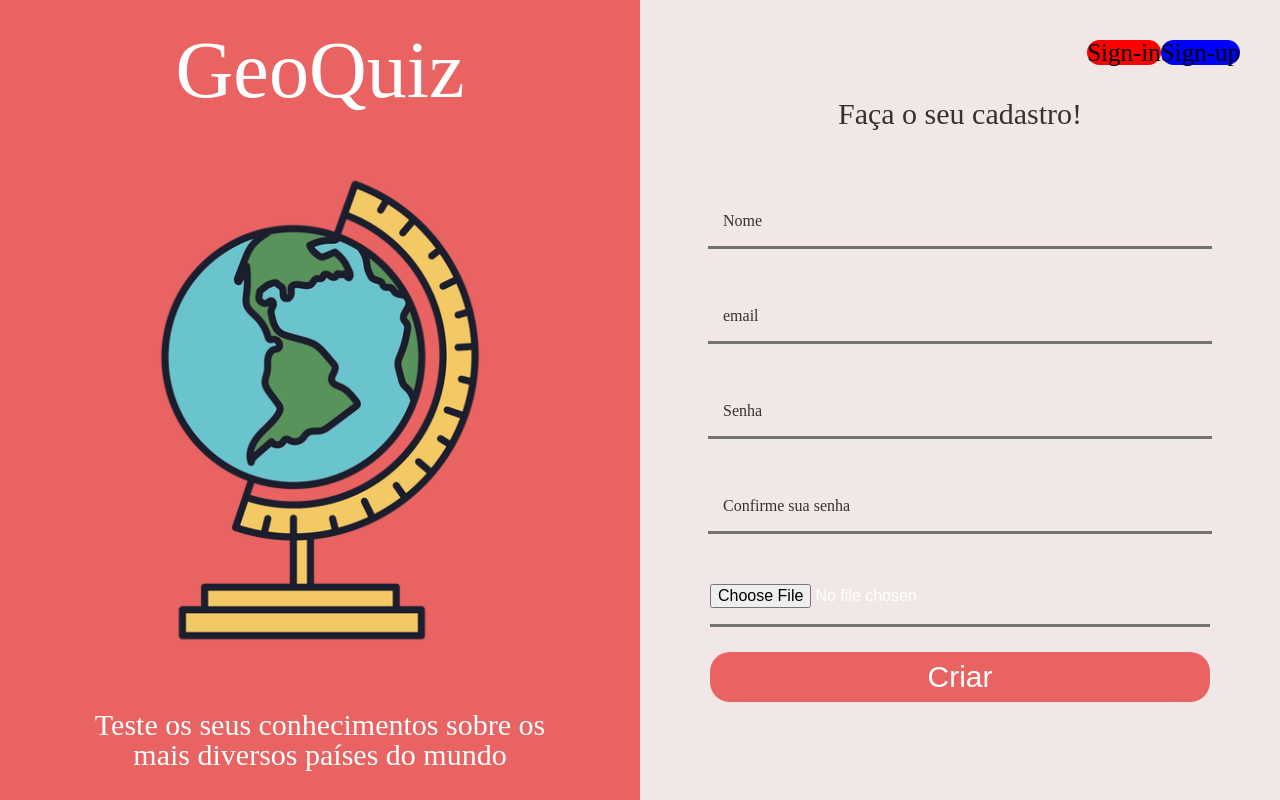
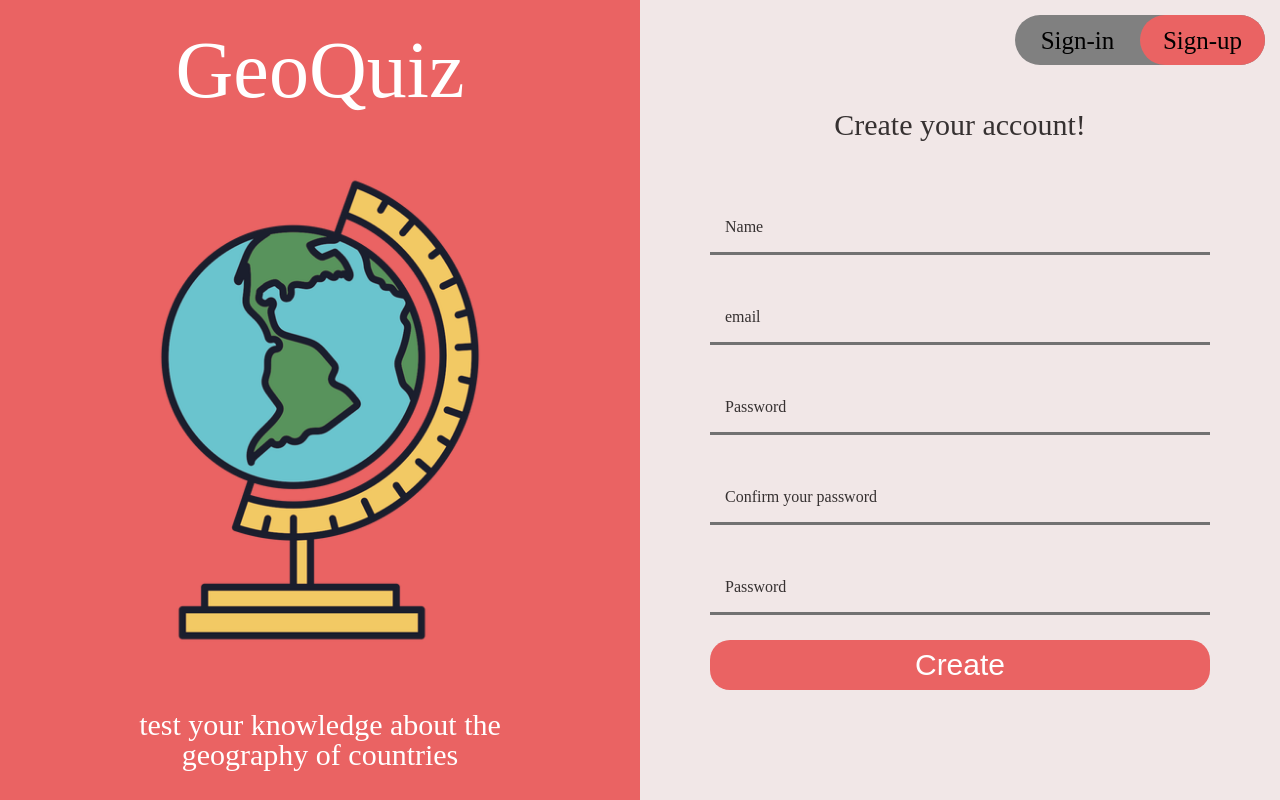
Before and after one commit to marcojr73/projeto22-geoQuiz, a React (Create React App) app: page /sign-up in a window 1280 px wide. Built offline with nearby package versions, Linux system fonts and the light colour scheme; a web font is replaced by a local one.

Commit message:
adjuste togle button login screen

```diff
--- a/src/assets/styles/style.css
+++ b/src/assets/styles/style.css
@@ -4,3 +4,8 @@
     --cor-back: #F1E7E7;
     font-family: 'Coustard', serif;
 }
+
+*{
+    text-decoration: none;
+    box-sizing: border-box;
+}
--- a/src/componentes/home/quizzes/ContainerQuizzes.jsx
+++ b/src/componentes/home/quizzes/ContainerQuizzes.jsx
@@ -8,7 +8,7 @@ export const ContainerQuizzes = styled.main`
     flex-direction: column;
     align-items: center;
     justify-content: center;
-    margin-top: 15vh;
+    margin-top: 25vh;
 
     h1{
         text-align: center;
--- a/src/componentes/home/quizzes/Quizzes.jsx
+++ b/src/componentes/home/quizzes/Quizzes.jsx
@@ -8,14 +8,11 @@ import react from "react";
 import { authContext } from "../../../provider/authProvider";
 
 export function Quizzes(){
-    const { setQuiz, setLevel } = react.useContext(authContext)
 
     const navigate = useNavigate()
 
     function selectQuiz(quiz, level){
 
-        // setQuiz(quiz)
-        // setLevel(level)
         localStorage.setItem("quiz", quiz)
         localStorage.setItem("level", level)
 
--- a/src/componentes/home/ranking/Ranking.jsx
+++ b/src/componentes/home/ranking/Ranking.jsx
@@ -7,7 +7,7 @@ export function Ranking({ranking}){
         ranking !== undefined ?
         <ContainerRanking>
             <GiLaurelsTrophy className="podium"/>
-            <h1>The best players of the week</h1>
+            <h1>The best players of the day</h1>
             {ranking.map((rank, index) => {
                 return (
                     <ul>
--- a/src/componentes/quiz/Quiz.jsx
+++ b/src/componentes/quiz/Quiz.jsx
@@ -6,6 +6,7 @@ import { ContainerQuiz } from "./ContainerQuiz"
 import { AiFillCheckCircle } from 'react-icons/ai';
 import { AiFillCloseCircle } from 'react-icons/ai'
 import { useNavigate } from "react-router-dom"
+import { Question } from "./Question"
 
 export function Quiz(){
 
@@ -64,7 +65,7 @@ export function Quiz(){
             <ContainerQuiz>
             <h1>what is the {quiz}</h1>
             <section className="single-quiz">
-                <h2>{questions[position].name}</h2>
+                <Question name={questions[position].name} />
                 <section className="options">
                     {questions[position].options.map(option => {
                         return(
--- a/src/componentes/signInUp/ContainerLogin.jsx
+++ b/src/componentes/signInUp/ContainerLogin.jsx
@@ -34,24 +34,26 @@ export const ContainerLogin = styled.main`
 
     .togle{
         position: absolute;
-        font-size: 25px;
-        padding: 25px;
         top: 15px;
         right: 15px;
+        background-color: gray;
+    }
+
+    .togle, .sign, a{
+        font-size: 25px;
+        height: 50px;
+        width: 250px;
         display: flex;
         justify-content: center;
         align-items: center;
+        border-radius: 30px;
+        color: #000000;
     }
 
-    #signin{
-        background-color: red;
-        border-radius: 30px;
+    .sign{
+        background-color: var(--cor-principal);
     }
 
-    #signup{
-        background-color: blue;
-        border-radius: 30px;
-    }
     .single-input{
         position: relative;
     }
@@ -85,6 +87,14 @@ export const ContainerLogin = styled.main`
         transform: translateY(-25px);
     }
 
+    .active{
+        transform: translateY(-25px);
+    }
+
+    label:active{
+        transform: translateY(-25px);
+    }
+
     #description{
         font-size: 30px;
         margin-bottom: 50px;
--- a/src/componentes/signInUp/SignIn.jsx
+++ b/src/componentes/signInUp/SignIn.jsx
@@ -1,21 +1,29 @@
-import { useState } from "react"
+import { useContext, useEffect, useState } from "react"
 import { useNavigate } from "react-router-dom"
 import { ContainerLogin } from "./ContainerLogin";
 import axiosInstance  from "../../instances/axiosInstance.jsx"
 import logo from "../../assets/images/logo.png"
-
+import { Link } from "react-router-dom";
+import { authContext } from "../../provider/authProvider"
 
 export function SignIn(){
     const [ password, setPassword ] = useState("")
     const [email, setEmail] = useState("")
+    const [ activeEmail, setActiveEmail ] = useState("")
+    const [ activePass, setActivePass ] = useState("")
     const url = "/sign-in"
 
+    const {signin, setSignin, signup, setSignup} = useContext(authContext)
+
+    setSignin("sign")
+    setSignup("")
+
+    useEffect(()=>{
+        if(email !== "") setActiveEmail("active")
+        if(password !== "") setActivePass("active")
+    },[email, password])
+
     const navigate = useNavigate()
-
-    function togleSignInUp(){
-        navigate("/sign-up")
-    }
-
 
     async function logInUser(e){
         e.preventDefault()
@@ -32,6 +40,8 @@ export function SignIn(){
             alert(error.response.data)
         }
     }
+
+
     return(
         <ContainerLogin>
             <section className="banner">
@@ -39,32 +49,32 @@ export function SignIn(){
                     <h1>GeoQ<span>uiz</span></h1>
                 </div>
                 <img src = {logo}/>
-                <h2>Teste os seus conhecimentos sobre os <br/> mais diversos países do mundo</h2>
+                <h2>test your knowledge about the<br/> geography of countries </h2>
             </section>
             <section className="form">
                 <div className="togle">
-                    <p id="signin" onClick={togleSignInUp}>Sign-in</p>
-                    <p id="signup" onClick={togleSignInUp}>Sign-up</p>
+                    <Link to="/" className={signin}>Sign-in</Link>
+                    <Link to="/sign-up" className={signup} >Sign-up</Link>
                 </div>
                 <form onSubmit={logInUser}>
-                    <p id="description">Entre agora e jogue!</p>
+                    <p id="description">enter and play now!</p>
                     <div className="single-input">
                         <input  type="text"
                                 id="nome"
                                 value={email}
                                 onChange={(e) => setEmail(e.target.value)}
                         ></input>
-                        <label>email</label>
+                        <label className={activeEmail}>email</label>
                     </div>
                     <div className="single-input">
                         <input  type="password"
-                                id="sobre   nome"
+                                id="sobrenome"
                                 value={password}
                                 onChange={(e) => setPassword(e.target.value)}
                         ></input>
-                        <label>senha</label>
+                        <label className={activePass}>senha</label>
                     </div>
-                    <button type="submit" className="button">Acessar</button>
+                    <button type="submit" className="button">Log In</button>
                 </form>
             </section>
         </ContainerLogin>
--- a/src/componentes/signInUp/signUp.jsx
+++ b/src/componentes/signInUp/signUp.jsx
@@ -1,9 +1,11 @@
-import { useState } from "react"
+import { useContext, useEffect, useState } from "react"
 import { useNavigate } from "react-router-dom"
 import axiosInstance from "../../instances/axiosInstance";
 import { ContainerLogin } from "./ContainerLogin"
+import { Link } from "react-router-dom";
 
 import logo from "../../assets/images/logo.png"
+import { authContext } from "../../provider/authProvider";
 
 export function SignUp(){
     const navigate = useNavigate()
@@ -12,22 +14,42 @@ export function SignUp(){
     const [ email, setEmail ] = useState("")
     const [ password, setPassword ] = useState("")
     const [ confirmPassword, setConfirmPassword ] = useState("")
-    const [ picture, setPicture ] = useState("")
+    const [ picture, setpicture ] = useState("")
+    const [ activeName, setActiveName ] = useState("")
+    const [ activeEmail, setActiveEmail ] = useState("")
+    const [ activePass, setActivePass ] = useState("")
+    const [ activeConfirmPass, setActiveConfirmPass ] = useState("")
+    const [ activePic, setActivePic ] = useState("")
+
     const url = "/sign-up"
 
-    function togleSignInUp(){
-        navigate("/")
-    }
+    const {signin, setSignin, signup, setSignup} = useContext(authContext)
+
+    setSignin("")
+    setSignup("sign")
+
+    useEffect(()=>{
+        if(name !== "") setActiveName("active")
+        if(email !== "") setActiveEmail("active")
+        if(password !== "") setActivePass("active")
+        if(confirmPassword !== "") setActiveConfirmPass("active")
+        if(picture !== "") setActivePic("active")
+    },[name, email, password, confirmPassword, picture])
 
 
     async function logInUser(e){
         e.preventDefault()
+
+        if(password !== confirmPassword) {
+            alert("password not equal")
+        }
+
         const data = {
             name,
             email,
             password,
             confirmPassword,
-            picture: "https://img.olhardigital.com.br/wp-content/uploads/2018/09/20180903133856-860x450.jpg"
+            picture
         }
         try {
             const response = await axiosInstance.post(url, data)
@@ -45,50 +67,50 @@ export function SignUp(){
                     <h1>GeoQ<span>uiz</span></h1>
                 </div>
                 <img src = {logo}/>
-                <h2>Teste os seus conhecimentos sobre os <br/>mais diversos países do mundo</h2>
+                <h2>test your knowledge about the<br/> geography of countries </h2>
             </section>
             <section>
                 <div className="togle">
-                    <p id="signin" onClick={togleSignInUp}>Sign-in</p>
-                    <p id="signup" onClick={togleSignInUp}>Sign-up</p>
+                    <Link to="/" className={signin}>Sign-in</Link>
+                    <Link to="/sign-up" className={signup} >Sign-up</Link>
                 </div>
                 <form onSubmit={logInUser}>
-                    <p id="description">Faça o seu cadastro!</p>
+                    <p id="description">Create your account!</p>
                     <div className="single-input">
                         <input  type="text"
                                 value={name}
                                 onChange={(e) => setName(e.target.value)}
                         ></input>
-                        <label>Nome</label>
+                        <label className={activeName}>Name</label>
                     </div>
                     <div className="single-input">
                         <input  type="text"
                                 value={email}
                                 onChange={(e) => setEmail(e.target.value)}
                         ></input>
-                        <label>email</label>
+                        <label className={activeEmail}>email</label>
+                    </div>
+                    <div className="single-input">
+                        <input  type="password"
+                                value={password}
+                                onChange={(e) => setPassword(e.target.value)}
+                        ></input>
+                        <label className={activePass}>Password</label>
+                    </div>
+                    <div className="single-input">
+                        <input  type="password"
+                                value={confirmPassword}
+                                onChange={(e) => setConfirmPassword(e.target.value)}
+                        ></input>
+                        <label className={activeConfirmPass}>Confirm your password</label>
                     </div>
                     <div className="single-input">
                         <input  type="text"
-                                value={password}
-                                onChange={(e) => setPassword(e.target.value)}
+                                onChange={(e)=>setpicture(e.target.value)}
                         ></input>
-                        <label>Senha</label>
+                        <label className={activePic}>Password</label>
                     </div>
-                    <div className="single-input">
-                        <input  type="text"
-                                value={confirmPassword}
-                                onChange={(e) => setConfirmPassword(e.target.value)}
-                        ></input>
-                        <label>Confirme sua senha</label>
-                    </div>
-                    <div>
-                        <input  type="file"
-                                onChange={(e)=>setPicture(e.target.files[0])}
-                                placeholder="sua foto"
-                        ></input>
-                    </div>
-                    <button type="submit" className="button">Criar</button>
+                    <button type="submit" className="button">Create</button>
                 </form>
             </section>
         </ContainerLogin>
--- a/src/provider/authProvider.jsx
+++ b/src/provider/authProvider.jsx
@@ -6,10 +6,12 @@ export const AuthProvider = (props) => {
 
     const [ level, setLevel ] = useState("pudim")
     const [ quiz, setQuiz ] = useState()
+    const [signin, setSignin] = useState("")
+    const [signup, setSignup] = useState("")
 
 
     return(
-        <authContext.Provider value={{level,setLevel, quiz, setQuiz}}>
+        <authContext.Provider value={{level,setLevel, quiz, setQuiz, signin, setSignin, signup, setSignup}}>
             {props.children}
         </authContext.Provider>
     )
```
Also changed, not shown: src/componentes/quiz/ContainerQuiz.jsx (+20 -5 lines), src/componentes/quiz/Question.jsx (added, +8 -0 lines).
